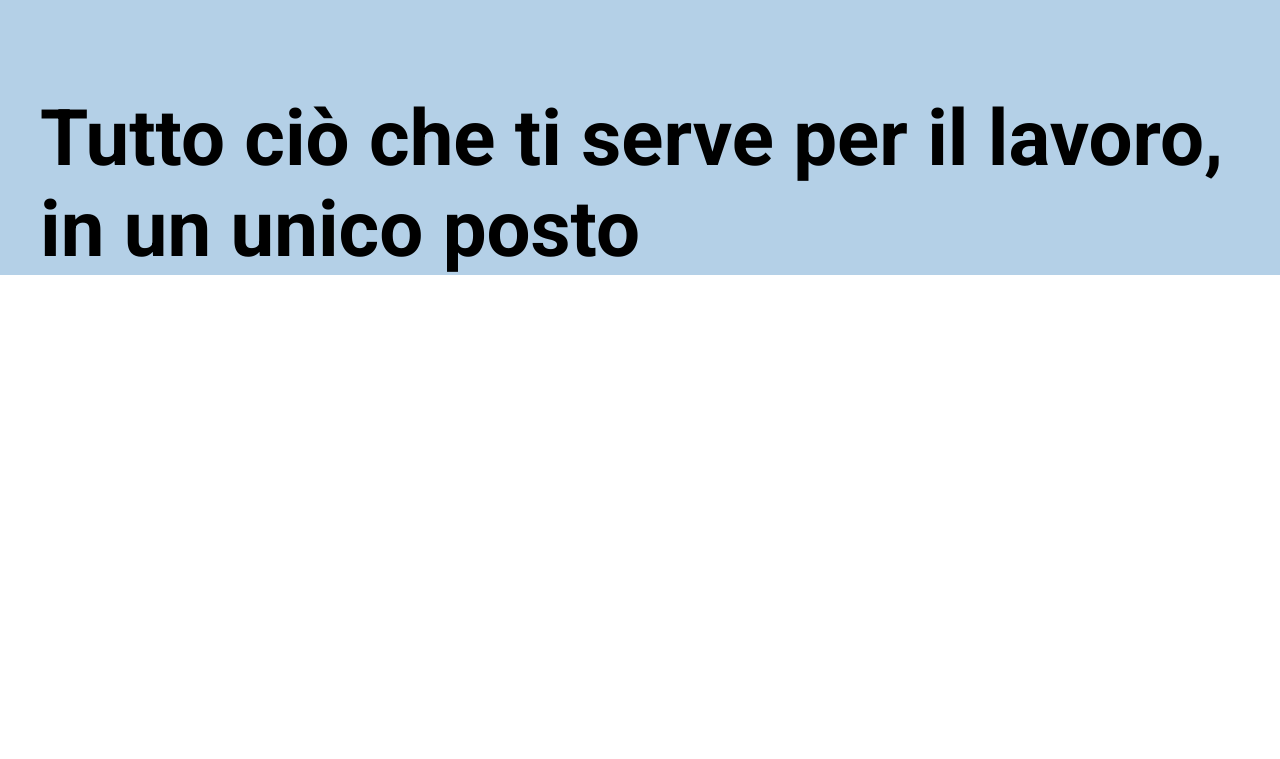
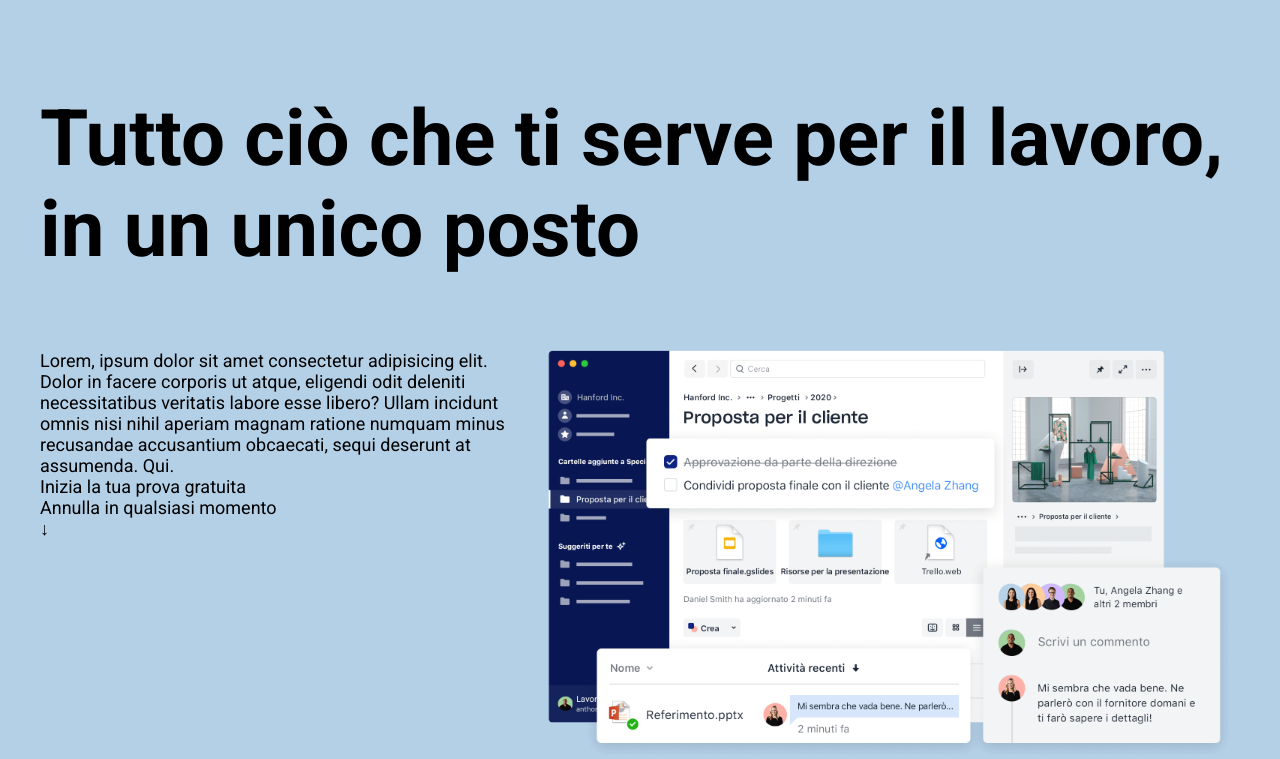
Before and after one commit to giovanni-arduini/htmlcss-dropbox, a plain HTML site: page index.html in a window 1280 px wide. Shown: the part 72-831 px from the top of the page. Before the commit the page ends 800 px from the top, so only its background shows below. Drawn offline with Linux system fonts and the light colour scheme.

Commit message:
ADD hero columns

```diff
--- a/index.html
+++ b/index.html
@@ -51,9 +51,28 @@
     <main>
       <section class="hero">
         <div class="center-rules container">
-          <div class="row">
+          <div class="row hero-title">
             <div class="col-100">
               <p>Tutto ciò che ti serve per il lavoro, in un unico posto</p>
+            </div>
+          </div>
+          <div class="row hero-content">
+            <div class="col-40">
+              <p>
+                Lorem, ipsum dolor sit amet consectetur adipisicing elit. Dolor
+                in facere corporis ut atque, eligendi odit deleniti
+                necessitatibus veritatis labore esse libero? Ullam incidunt
+                omnis nisi nihil aperiam magnam ratione numquam minus recusandae
+                accusantium obcaecati, sequi deserunt at assumenda. Qui.
+              </p>
+              <a href="#">Inizia la tua prova gratuita</a>
+              <p>Annulla in qualsiasi momento</p>
+              <p>&DownArrow;</p>
+            </div>
+            <div class="col-60">
+              <figure>
+                <img src="./img/jumbo.png" alt="Esempio pagina Dropbox" />
+              </figure>
             </div>
           </div>
         </div>
```
